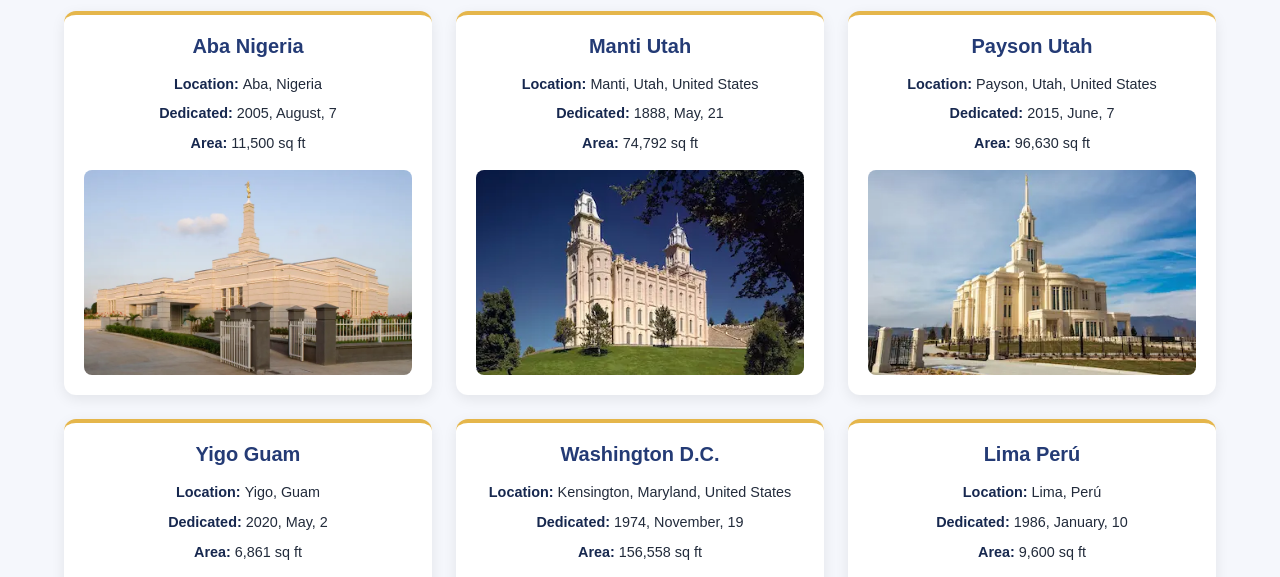
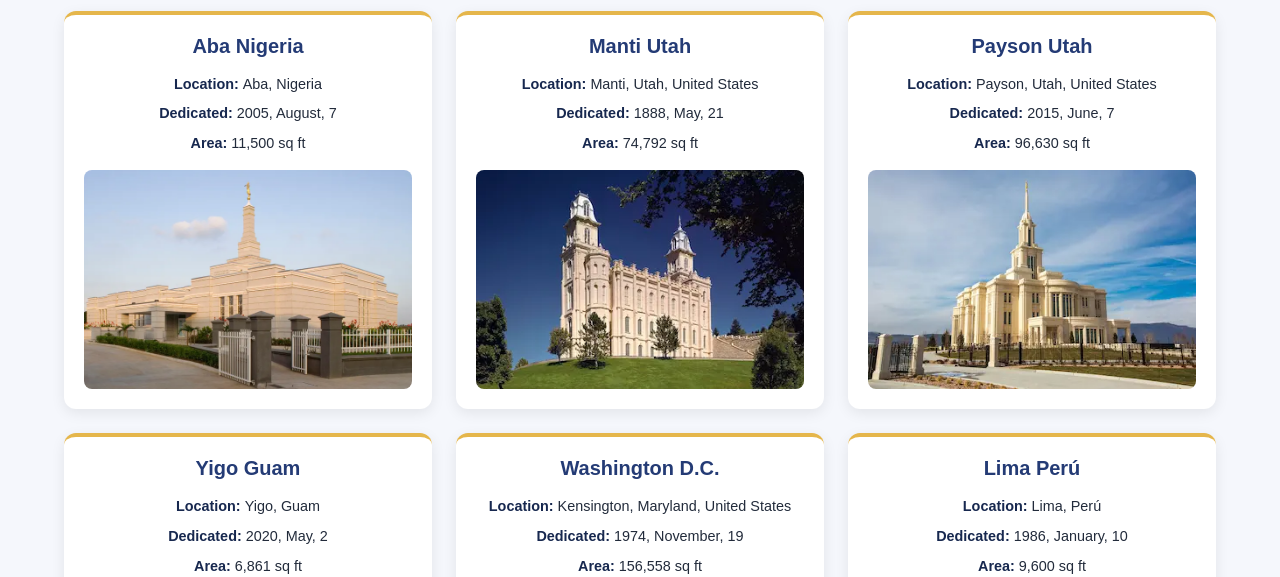
Before and after one commit to nastyafowkes/wdd131, a plain HTML site: page filtered-temples.html in a window 1280 px wide. Shown: the part 181-758 px from the top of the page. Drawn offline with Linux system fonts and the light colour scheme.

Commit message:
Uploading updated CSS.

```diff
--- a/styles/filtered-temples.css
+++ b/styles/filtered-temples.css
@@ -132,7 +132,7 @@ h1 {
     display: block;
     width: 100%;
     height: auto;
-    aspect-ratio: 8 / 5;
+    aspect-ratio: 400 / 267;
     object-fit: cover;
     margin-top: 1rem;
     border-radius: 8px;
```
